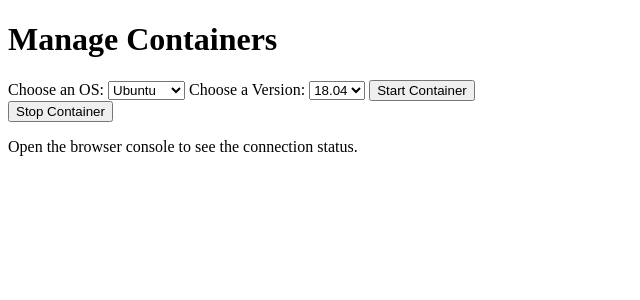
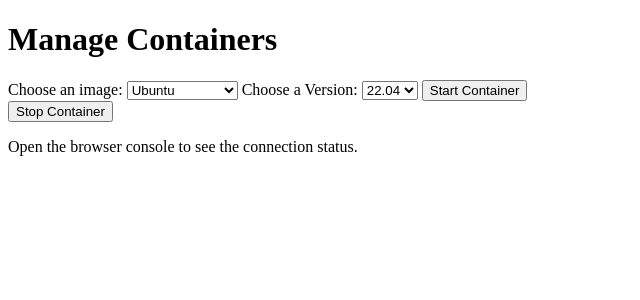
Before and after one commit to Lucas8448/AutoServer, a Flask app: page / in a window 1280 px wide. Shown: the top 300 px of the page, without its empty margins (0-640 px from the left). Run offline with Flask 3, Linux system fonts and the light colour scheme; the visitor is signed in with stand-in values (Sample User, id 1); some libraries are stand-ins or nearby versions.

Commit message:
Prototype

```diff
--- a/main.py
+++ b/main.py
@@ -6,10 +6,25 @@ from werkzeug.security import generate_password_hash, check_password_hash
 import logging
 
 # Constants and configs
-os_version_data = {
-        'Ubuntu': ['18.04', '20.04'],
+image_version_data = {
+        'Ubuntu': ['22.04', '20.04', '18.04', '16.04'],
         'Debian': ['9', '10'],
-        'Windows': ['10', '11']
+        'CentOS': ['8', '7'],
+        'Fedora': ['34', '33', '32', '31'],
+        'Arch': ['latest'],
+        'Alpine': ['3.14', '3.13', '3.12', '3.11'],
+        'Kali': ['latest'],
+        'Parrot': ['latest'],
+        'BlackArch': ['latest'],
+        'Ubuntu-Mate': ['latest'],
+        'Ubuntu-Studio': ['latest'],
+        'Lubuntu': ['latest'],
+        'Kubuntu': ['latest'],
+        'Xubuntu': ['latest'],
+        'Ubuntu-Budgie': ['latest'],
+        'Ubuntu-Kylin': ['latest'],
+        'Ubuntu-Unity': ['latest'],
+        'Ubuntu-DDE': ['latest'],
     }
 
 app = Flask(__name__)
@@ -34,7 +49,7 @@ containers = {}
 @app.route('/', methods=['GET', 'POST'])
 def index():
   if 'username' in session:
-    return render_template('index.html', os_version_data=os_version_data)
+    return render_template('index.html', image_version_data=image_version_data)
 
   if request.method == 'POST':
     username = request.form['username']
@@ -73,7 +88,7 @@ def start_container(data):
 
   logging.info(f'Request to start {full_image} container')
 
-  if image not in VALID_IMAGES or version not in VALID_IMAGES[image]:
+  if image not in image_version_data or version not in image_version_data[image]:
     logging.warning(f'Invalid container image: {full_image}')
     return
 
--- a/templates/index.html
+++ b/templates/index.html
@@ -8,9 +8,9 @@
   <script src="https://cdnjs.cloudflare.com/ajax/libs/socket.io/4.4.1/socket.io.min.js"></script>
   <script>
     function updateVersions() {
-      const osSelect = document.getElementById('os');
-      const selectedOs = osSelect.options[osSelect.selectedIndex].value;
-      const versions = JSON.parse('{{ os_version_data | tojson | safe }}')[selectedOs];
+      const imageSelect = document.getElementById('image');
+      const selectedimage = imageSelect.options[imageSelect.selectedIndex].value;
+      const versions = JSON.parse('{{ image_version_data | tojson | safe }}')[selectedimage];
 
       let versionSelect = document.getElementById('version');
       versionSelect.innerHTML = "";
@@ -25,19 +25,19 @@
 
     let socket;
     function startContainer() {
-      const os = document.getElementById('os').value;
+      const image = document.getElementById('image').value;
       const version = document.getElementById('version').value;
 
       if (!socket) {
         socket = io.connect(location.protocol + '//' + document.domain + ':' + location.port);
         socket.on('connect', function() {
-          socket.emit('start_container', {os: os, version: version});
+          socket.emit('start_container', {image: image, version: version});
         });
         socket.on('disconnect', function() {
           console.log('WebSocket disconnected');
         });
       } else {
-        socket.emit('start_container', {os: os, version: version});
+        socket.emit('start_container', {image: image, version: version});
       }
     }
 
@@ -53,10 +53,10 @@
 <body onload="updateVersions()">
   <h1>Manage Containers</h1>
   <form id="containerForm">
-    <label for="os">Choose an OS:</label>
-    <select id="os" name="os" onchange="updateVersions()">
-      {% for os in os_version_data.keys() %}
-      <option value="{{ os }}">{{ os }}</option>
+    <label for="image">Choose an image:</label>
+    <select id="image" name="image" onchange="updateVersions()">
+      {% for image in image_version_data.keys() %}
+      <option value="{{ image }}">{{ image }}</option>
       {% endfor %}
     </select>
 
```
Also changed, not shown: users.db (added).
